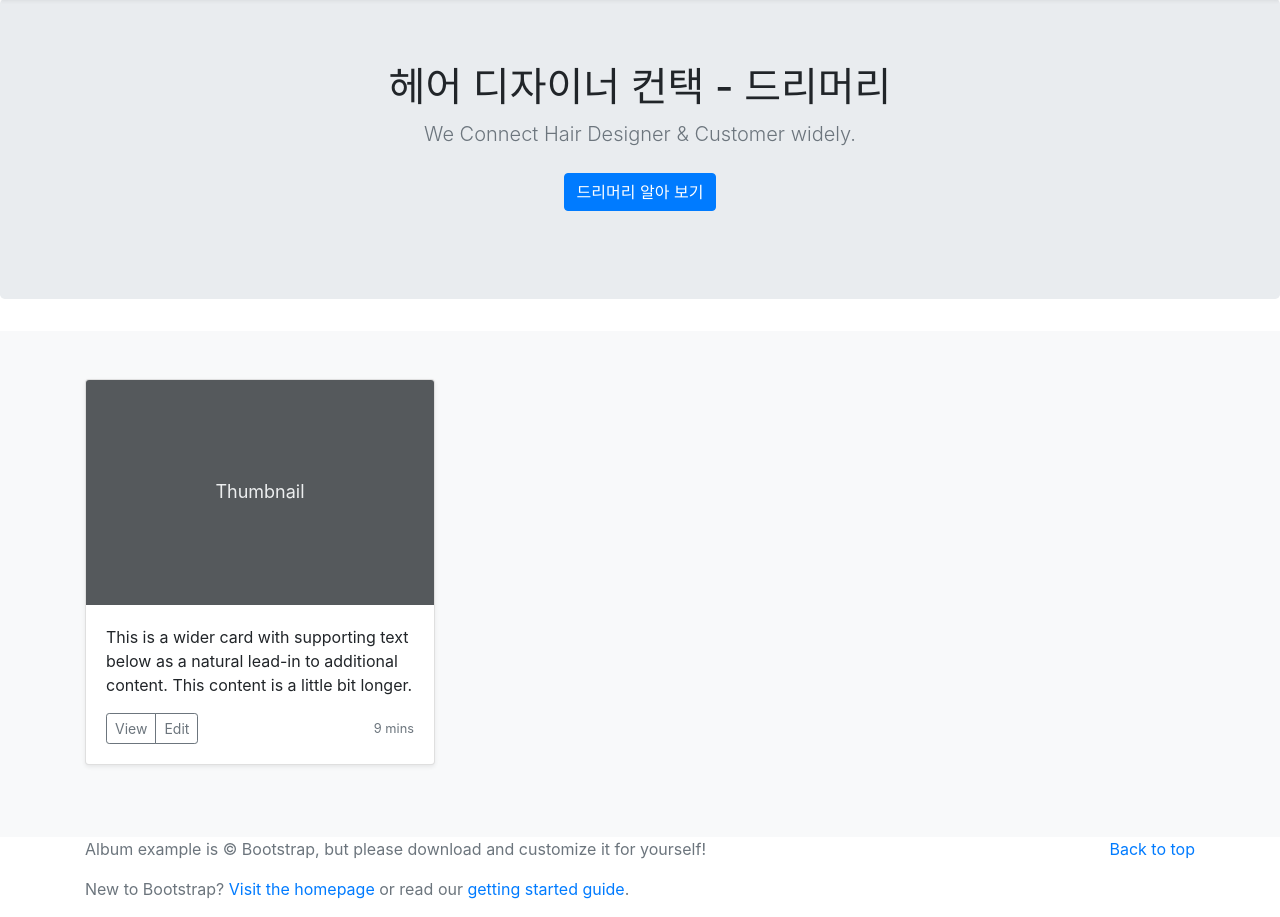
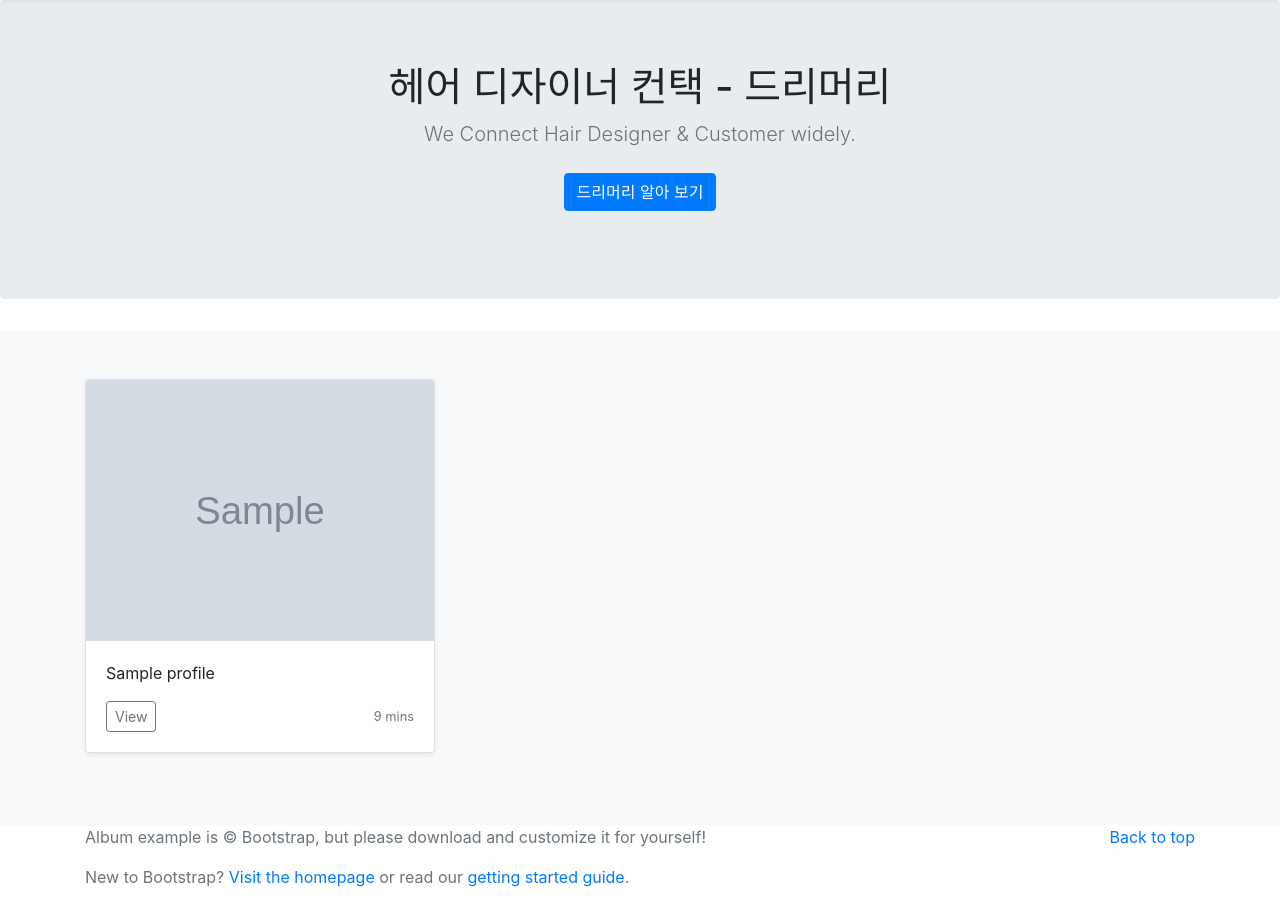
Before and after one commit to TwoShot22/Likelion_Dreamary, a Django app: page / in a window 1280 px wide. Shown: the part 57-974 px from the top of the page. After the commit the page ends 944 px from the top, so only its background shows below. Run offline with Django 3.2, Linux system fonts and the light colour scheme; tables that the repository leaves empty hold one stand-in row (values such as "Sample post"); grey boxes marked "Sample" are stand-in pictures; some libraries are stand-ins or nearby versions.

Commit message:
Add Create & Read

```diff
--- a/config/urls.py
+++ b/config/urls.py
@@ -9,4 +9,4 @@ from django.conf.urls.static import static
 urlpatterns = [
     path('admin/', admin.site.urls),
     path('', include('page.urls')),
-]
+] + static(settings.MEDIA_URL, document_root=settings.MEDIA_ROOT)
--- a/page/admin.py
+++ b/page/admin.py
@@ -1,4 +1,4 @@
 from django.contrib import admin
-from .models import Info
+from .models import Profile
 
-admin.site.register(Info)
+admin.site.register(Profile)
--- a/page/models.py
+++ b/page/models.py
@@ -1,10 +1,10 @@
 from django.db import models
 
-class Info(models.Model):
+class Profile(models.Model):
     image = models.ImageField(upload_to = 'images/')
-    title = models.CharField(max_length = 20)
+    name = models.CharField(max_length = 50)
     address = models.CharField(max_length = 255)
     description = models.TextField()
 
     def __str__(self):
-        return self.image, self.title, self.address
+        return self.name
--- a/page/templates/home.html
+++ b/page/templates/home.html
@@ -92,23 +92,30 @@
 
   <div class="album py-5 bg-light">
     <div class="container">
-
       <div class="row">
+        {% for profile in profiles %}
         <div class="col-md-4">
           <div class="card mb-4 shadow-sm">
-            <svg class="bd-placeholder-img card-img-top" width="100%" height="225" xmlns="http://www.w3.org/2000/svg" preserveAspectRatio="xMidYMid slice" focusable="false" role="img" aria-label="Placeholder: Thumbnail"><title>Placeholder</title><rect width="100%" height="100%" fill="#55595c"/><text x="50%" y="50%" fill="#eceeef" dy=".3em">Thumbnail</text></svg>
+            <!-- Image -->
+            <a href="{% url 'detail' profile.id %}">
+              {% if profile.image %}
+              <img src="{{ profile.image.url }}" class="card-img-top" alt="Designer_Image">
+              {% else %}
+              <svg class="bd-placeholder-img card-img-top" width="100%" height="225" xmlns="http://www.w3.org/2000/svg" preserveAspectRatio="xMidYMid slice" focusable="false" role="img" aria-label="Placeholder: Thumbnail"><title>Placeholder</title><rect width="100%" height="100%" fill="#55595c"/><text x="50%" y="50%" fill="#eceeef" dy=".3em">Profile</text></svg>
+              {% endif %}
+            </a>
             <div class="card-body">
-              <p class="card-text">This is a wider card with supporting text below as a natural lead-in to additional content. This content is a little bit longer.</p>
+              <p class="card-text">{{ profile.name }}</p>
               <div class="d-flex justify-content-between align-items-center">
                 <div class="btn-group">
                   <button type="button" class="btn btn-sm btn-outline-secondary">View</button>
-                  <button type="button" class="btn btn-sm btn-outline-secondary">Edit</button>
                 </div>
                 <small class="text-muted">9 mins</small>
               </div>
             </div>
           </div>
         </div>
+        {% endfor %}
       </div>
     </div>
   </div>
--- a/page/urls.py
+++ b/page/urls.py
@@ -3,6 +3,8 @@ from . import views
 
 urlpatterns = [
     path('', views.home, name="home"),
+    path('profile/<int:profile_id>/', views.detail, name="detail"),
     path('introduce/', views.introduce, name="introduce"),
     path('new/', views.new, name="new"),
+    path('create/', views.create, name="create"),
 ]
--- a/page/views.py
+++ b/page/views.py
@@ -1,12 +1,29 @@
-from django.shortcuts import render
-from .models import Info
+from django.shortcuts import render, redirect, get_object_or_404
+from .models import Profile
 
 # Create your views here.
 def home(request):
-    return render(request, 'home.html')
+    profiles = Profile.objects.all()
+    return render(request, 'home.html', {'profiles' : profiles})
+
+def detail(request, profile_id):
+    profile = get_object_or_404(Profile, pk = profile_id)
+    return render(request, 'detail.html', {'profile' : profile})
 
 def introduce(request):
     return render(request, 'introduce.html')
 
 def new(request):
     return render(request, 'new.html')
+
+def create(request):
+    if request.method == 'POST':
+        post = Profile()
+        if 'image' in request.FILES:
+            post.image = request.FILES['image']
+        post.name = request.POST['name']
+        post.address = request.POST['address']
+        post.description = request.POST['description']
+        post.save()
+
+        return redirect('/profile/' + str(post.id))
```
Also changed, not shown: page/templates/detail.html (added, +13 -0 lines), page/templates/new.html (+15 -1 lines), page/migrations/0001_initial.py.
